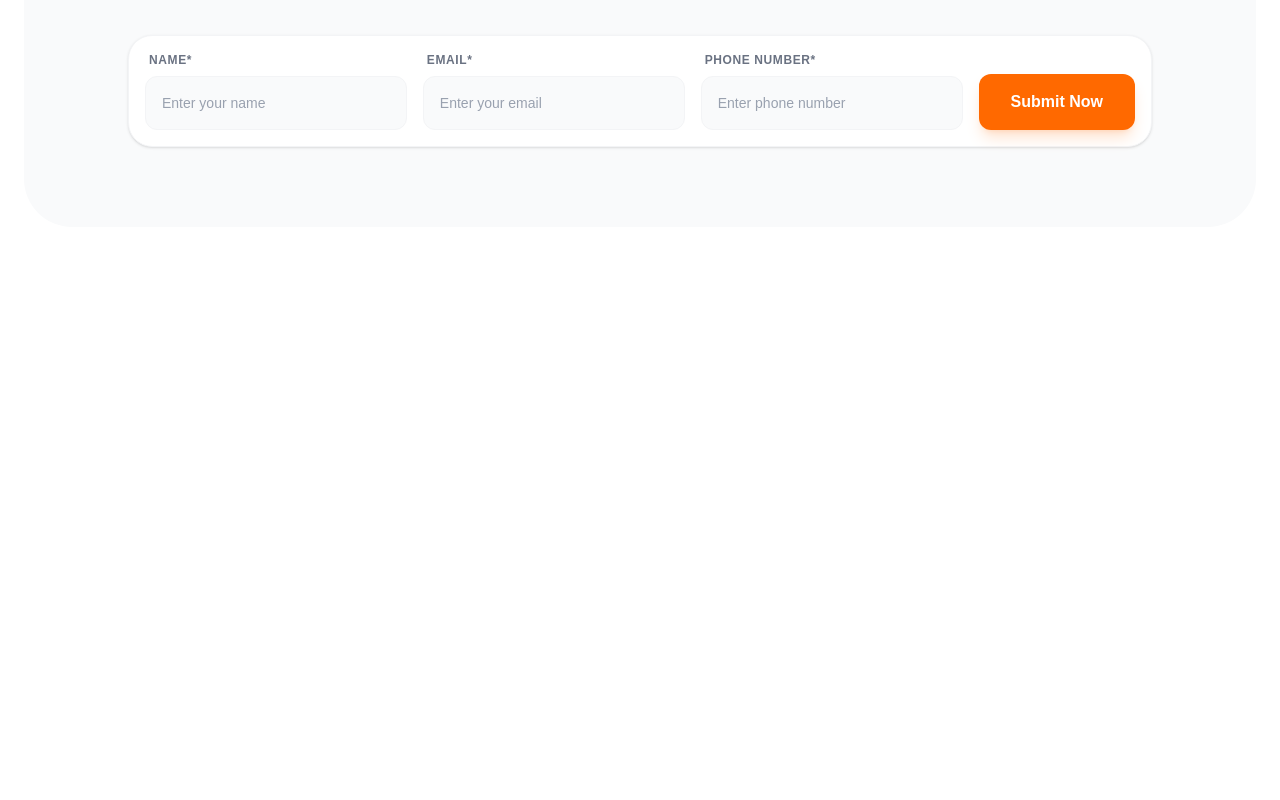
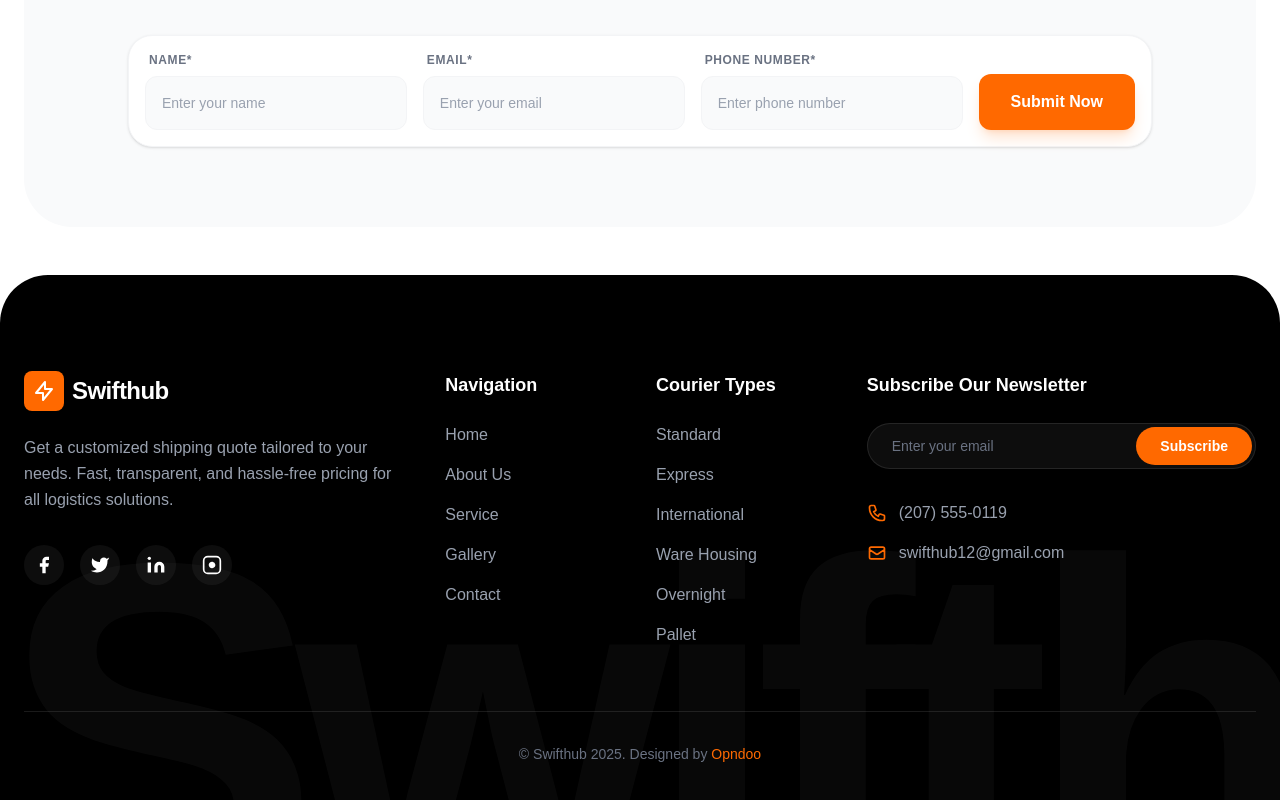
Before and after one commit to Shibilipadalath/logistic-web, a Next.js app: page / in a window 1280 px wide. Shown: the part 6616-7416 px from the top of the page. Before the commit the page ends 6939 px from the top, so only its background shows below. Built offline with nearby package versions, Linux system fonts and the light colour scheme; a web font is replaced by a local one.

Commit message:
footer  section created

```diff
--- a/src/app/page.tsx
+++ b/src/app/page.tsx
@@ -8,6 +8,7 @@ import ExportDestinations from "@/components/ExportDestinations";
 import Testimonials from "@/components/Testimonials";
 import Partners from "@/components/Partners";
 import RequestQuote from "@/components/RequestQuote";
+import Footer from "@/components/Footer";
 import Process from "@/components/Process";
 
 export default function Home() {
@@ -23,6 +24,7 @@ export default function Home() {
       <Testimonials />
       <Partners />
       <RequestQuote />
+      <Footer />
     </main>
   );
 }
--- /dev/null
+++ b/src/components/Footer.tsx
@@ -0,0 +1,116 @@
+import React from 'react';
+
+export default function Footer() {
+    return (
+        <footer className="bg-black text-white pt-24 pb-12 overflow-hidden relative rounded-t-[3rem] mt-[-3rem]">
+            {/* Background Text Overlay - Subtle and Large */}
+            <div className="absolute opacity-[0.03] bottom-0 left-0 w-full select-none pointer-events-none overflow-hidden">
+                <span className="text-[20rem] md:text-[30rem] font-bold whitespace-nowrap leading-none tracking-tighter text-white block text-center translate-y-1/3">
+                    Swifthub
+                </span>
+            </div>
+
+            <div className="max-w-7xl mx-auto px-6 relative z-10">
+                <div className="grid grid-cols-1 md:grid-cols-2 lg:grid-cols-12 gap-12 lg:gap-8 mb-16">
+
+                    {/* Brand Column */}
+                    <div className="lg:col-span-4">
+                        <div className="flex items-center gap-2 mb-6">
+                            {/* Logo Icon */}
+                            <div className="w-10 h-10 bg-orange-500 rounded-lg flex items-center justify-center text-white">
+                                <svg className="w-6 h-6" fill="none" stroke="currentColor" viewBox="0 0 24 24">
+                                    <path strokeLinecap="round" strokeLinejoin="round" strokeWidth={2} d="M13 10V3L4 14h7v7l9-11h-7z" />
+                                </svg>
+                            </div>
+                            <span className="text-2xl font-bold tracking-tight">Swifthub</span>
+                        </div>
+
+                        <p className="text-gray-400 leading-relaxed mb-8 max-w-sm">
+                            Get a customized shipping quote tailored to your needs. Fast, transparent,
+                            and hassle-free pricing for all logistics solutions.
+                        </p>
+
+                        {/* Social Icons */}
+                        <div className="flex gap-4">
+                            {[
+                                { icon: "facebook", path: "M18 2h-3a5 5 0 00-5 5v3H7v4h3v8h4v-8h3l1-4h-4V7a1 1 0 011-1h3z" },
+                                { icon: "twitter", path: "M23 3a10.9 10.9 0 01-3.14 1.53 4.48 4.48 0 00-7.86 3v1A10.66 10.66 0 013 4s-4 9 5 13a11.64 11.64 0 01-7 2c9 5 20 0 20-11.5a4.5 4.5 0 00-.08-.83A7.72 7.72 0 0023 3z" },
+                                { icon: "linkedin", path: "M16 8a6 6 0 016 6v7h-4v-7a2 2 0 00-2-2 2 2 0 00-2 2v7h-4v-7a6 6 0 016-6zM2 9h4v12H2z" },
+                                { icon: "instagram", path: "M16 11.37A4 4 0 1112.63 8 4 4 0 0116 11.37zm1.5-4.87h.01" } // Simplified paths
+                            ].map((social, idx) => (
+                                <a key={idx} href="#" className="w-10 h-10 rounded-full bg-white/5 flex items-center justify-center hover:bg-orange-500 transition-colors text-white">
+                                    <svg className="w-5 h-5 fill-current" viewBox="0 0 24 24">
+                                        <path d={social.path} />
+                                        {social.icon === 'linkedin' && <circle cx="4" cy="4" r="2" />}
+                                        {social.icon === 'instagram' && <rect x="2" y="2" width="20" height="20" rx="5" ry="5" strokeWidth="2" stroke="currentColor" fill="none" />}
+                                    </svg>
+                                </a>
+                            ))}
+                        </div>
+                    </div>
+
+                    {/* Navigation */}
+                    <div className="lg:col-span-2">
+                        <h4 className="text-lg font-semibold mb-6">Navigation</h4>
+                        <ul className="space-y-4">
+                            {['Home', 'About Us', 'Service', 'Gallery', 'Contact'].map((item) => (
+                                <li key={item}>
+                                    <a href="#" className="text-gray-400 hover:text-orange-500 transition-colors">{item}</a>
+                                </li>
+                            ))}
+                        </ul>
+                    </div>
+
+                    {/* Courier Types */}
+                    <div className="lg:col-span-2">
+                        <h4 className="text-lg font-semibold mb-6">Courier Types</h4>
+                        <ul className="space-y-4">
+                            {['Standard', 'Express', 'International', 'Ware Housing', 'Overnight', 'Pallet'].map((item) => (
+                                <li key={item}>
+                                    <a href="#" className="text-gray-400 hover:text-orange-500 transition-colors">{item}</a>
+                                </li>
+                            ))}
+                        </ul>
+                    </div>
+
+                    {/* Subscribe */}
+                    <div className="lg:col-span-4">
+                        <h4 className="text-lg font-semibold mb-6">Subscribe Our Newsletter</h4>
+
+                        <div className="relative mb-8">
+                            <input
+                                type="email"
+                                placeholder="Enter your email"
+                                className="w-full bg-white/5 border border-white/10 rounded-full px-6 py-3 text-sm focus:outline-none focus:border-orange-500 transition-colors text-white placeholder:text-gray-500"
+                            />
+                            <button className="absolute right-1 top-1 bottom-1 bg-orange-500 hover:bg-orange-600 px-6 rounded-full text-sm font-bold transition-colors">
+                                Subscribe
+                            </button>
+                        </div>
+
+                        <div className="space-y-4">
+                            <div className="flex items-center gap-3 text-gray-400">
+                                <svg className="w-5 h-5 text-orange-500" fill="none" stroke="currentColor" viewBox="0 0 24 24">
+                                    <path strokeLinecap="round" strokeLinejoin="round" strokeWidth={2} d="M3 5a2 2 0 012-2h3.28a1 1 0 01.948.684l1.498 4.493a1 1 0 01-.502 1.21l-2.257 1.13a11.042 11.042 0 005.516 5.516l1.13-2.257a1 1 0 011.21-.502l4.493 1.498a1 1 0 01.684.949V19a2 2 0 01-2 2h-1C9.716 21 3 14.284 3 6V5z" />
+                                </svg>
+                                <span>(207) 555-0119</span>
+                            </div>
+                            <div className="flex items-center gap-3 text-gray-400">
+                                <svg className="w-5 h-5 text-orange-500" fill="none" stroke="currentColor" viewBox="0 0 24 24">
+                                    <path strokeLinecap="round" strokeLinejoin="round" strokeWidth={2} d="M3 8l7.89 5.26a2 2 0 002.22 0L21 8M5 19h14a2 2 0 002-2V7a2 2 0 00-2-2H5a2 2 0 00-2 2v10a2 2 0 002 2z" />
+                                </svg>
+                                <span>swifthub12@gmail.com</span>
+                            </div>
+                        </div>
+                    </div>
+
+                </div>
+
+                {/* Footer Bottom */}
+                <div className="border-t border-white/10 pt-8 flex flex-col md:flex-row justify-center items-center text-sm text-gray-500">
+                    <p>© Swifthub 2025. Designed by <span className="text-orange-500">Opndoo</span></p>
+                </div>
+            </div>
+        </footer>
+    );
+}
```
